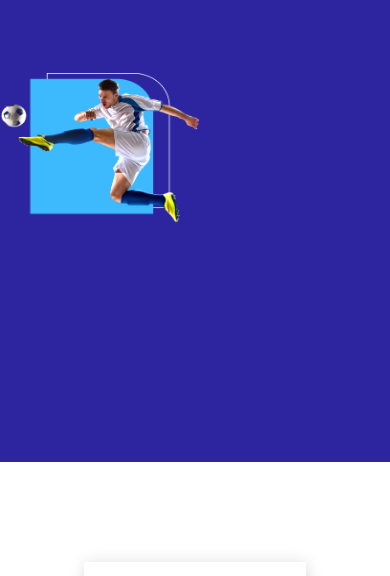
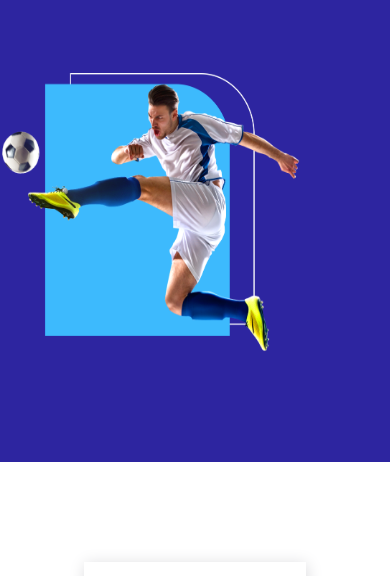
Before and after one commit to chinmoy10/Assignment_2, a plain HTML site: page index.html in a window 390 px wide. Shown: the part 188-764 px from the top of the page. Drawn offline with Linux system fonts and the light colour scheme.

Commit message:
responsiveness  correction

```diff
--- a/css/style.css
+++ b/css/style.css
@@ -345,8 +345,8 @@ footer {
     }
 
     .banner-img img {
-        width: 200px;
-        height: 150px;
+        width: 300px;
+        height: 280px;
     }
 
     .players-details {
```
